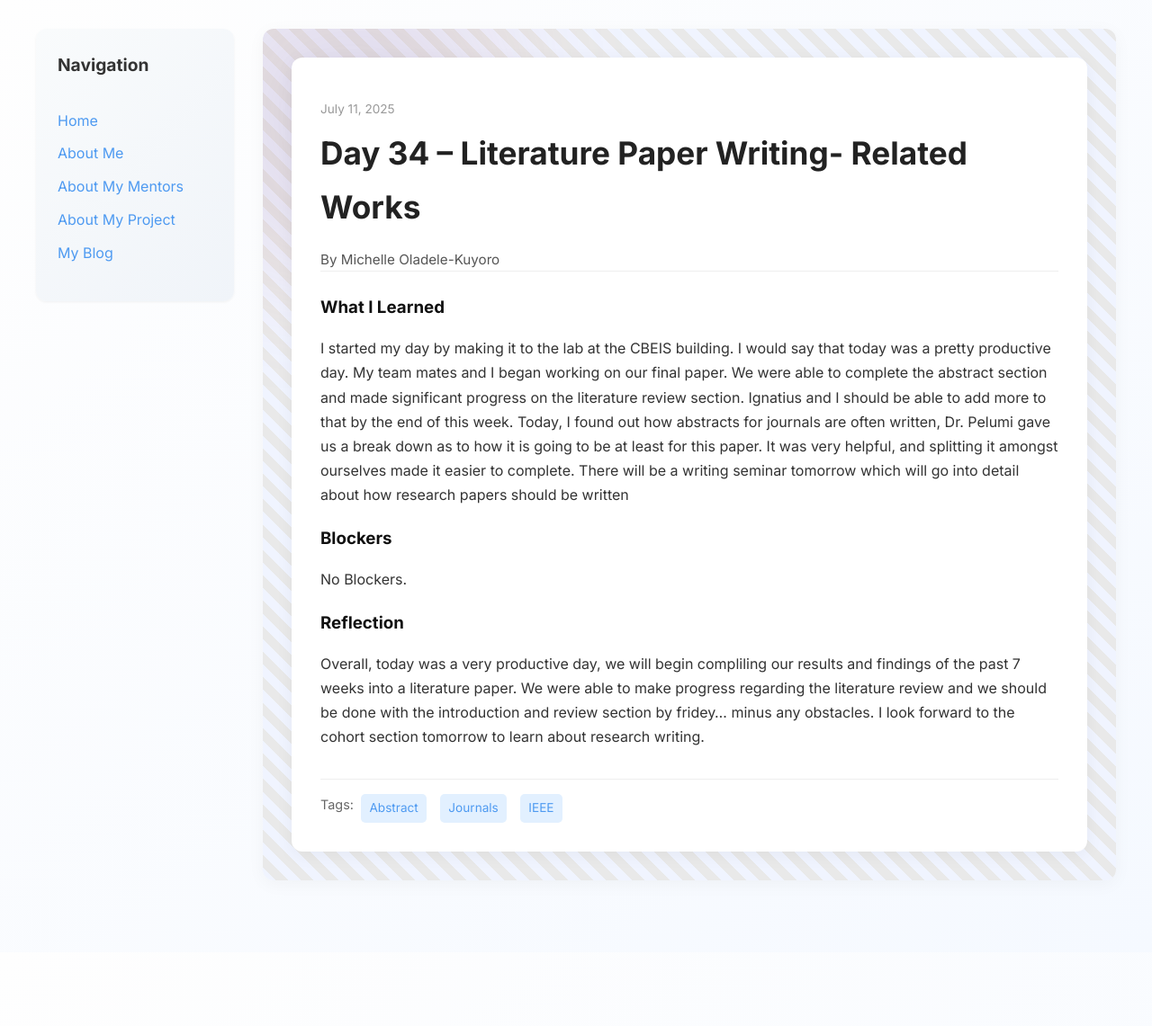
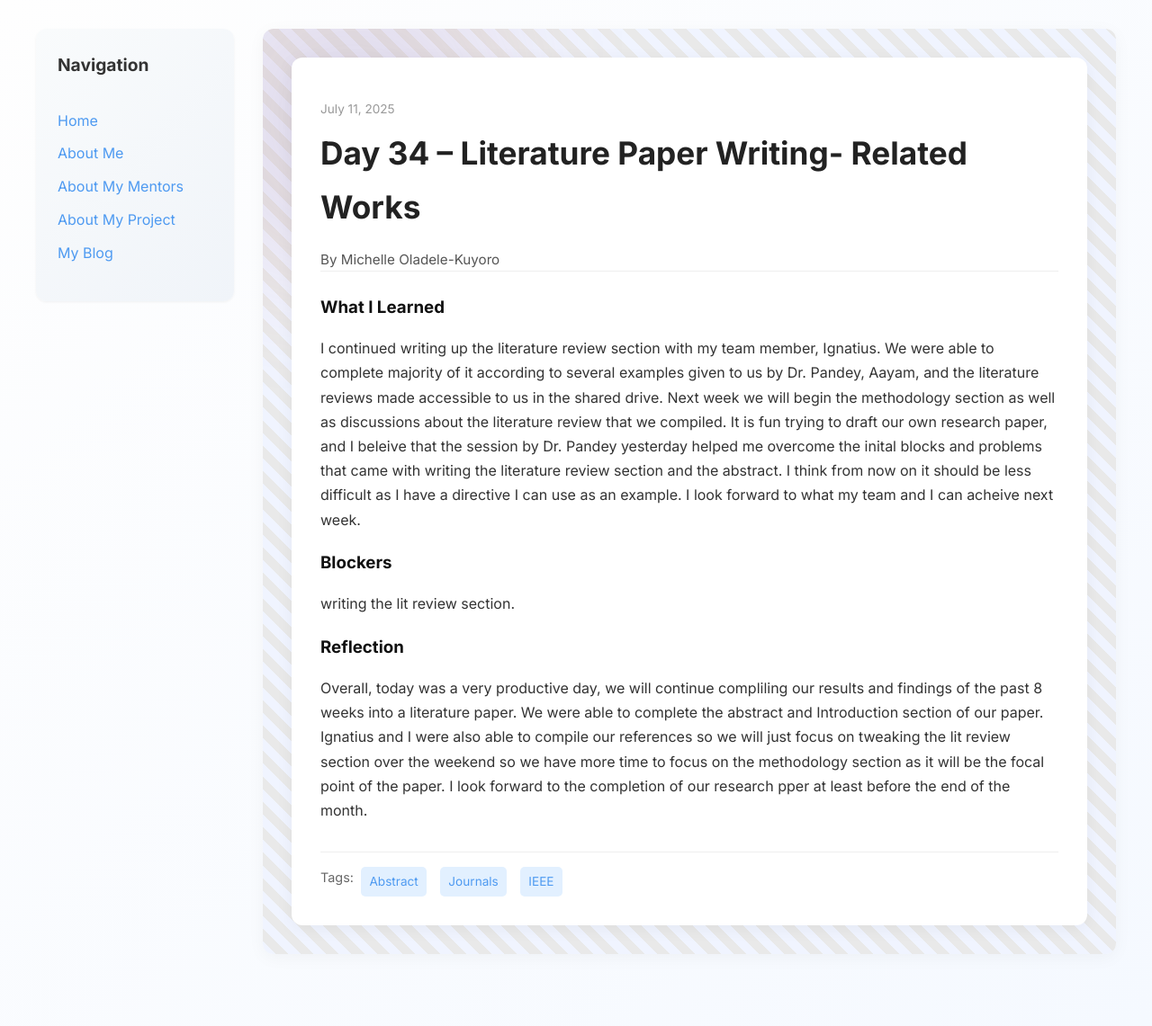
Before and after one commit to Miola585/Miola585.github.io, a Jekyll site: the page built from _posts/2025-07-11-day-34.md, in a window 1280 px wide. Shown: the whole page at 90% size. Built offline with Jekyll 4.4.1, drawn with Linux system fonts in a browser that asks for light colours; before the commit the page ends 1059 px from its top, so only the background shows below that.

Commit message:
Update 2025-07-11-day-34.md

```diff
--- a/_posts/2025-07-11-day-34.md
+++ b/_posts/2025-07-11-day-34.md
@@ -7,11 +7,11 @@ permalink: /day34.html
 tags: ["Abstract", "Journals", "IEEE"]
 
 what_i_learned: |
-  I started my day by making it to the lab at the CBEIS building. I would say that today was a pretty productive day. My team mates and I began working on our final paper. We were able to complete the abstract section and made significant progress on the literature review section. Ignatius and I should be able to add more to that by the end of this week. Today, I found out how abstracts for journals are often written, Dr. Pelumi gave us a break down as to how it is going to be at least for this paper. It was very helpful, and splitting it amongst ourselves made it easier to complete. There will be a writing seminar tomorrow which will go into detail about how research papers should be written
+  I continued writing up the literature review section with my team member, Ignatius. We were able to complete majority of it according to several examples given to us by Dr. Pandey, Aayam, and the literature reviews made accessible to us in the shared drive. Next week we will begin the methodology section as well as discussions about the literature review that we compiled. It is fun trying to draft our own research paper, and I beleive that the session by Dr. Pandey yesterday helped me overcome the inital blocks and problems that came with writing the literature review section and the abstract. I think from now on it should be less difficult as I have a directive I can use as an example. I look forward to what my team and I can acheive next week.
 
 blockers: |
-   No Blockers.
+   writing the lit review section.
 
 reflection: |
-    Overall, today was a very productive day, we will begin compliling our results and findings of the past 7 weeks into a literature paper. We were able to make progress regarding the literature review and we should be done with the introduction and review section by fridey... minus any obstacles. I look forward to the cohort section tomorrow to learn about research writing.
+    Overall, today was a very productive day, we will continue compliling our results and findings of the past 8 weeks into a literature paper. We were able to complete the abstract and Introduction section of our paper. Ignatius and I were also able to compile our references so we will just focus on tweaking the lit review section over the weekend so we have more time to focus on the methodology section as it will be the focal point of the paper. I look forward to the completion of our research pper at least before the end of the month.
 ---
```
